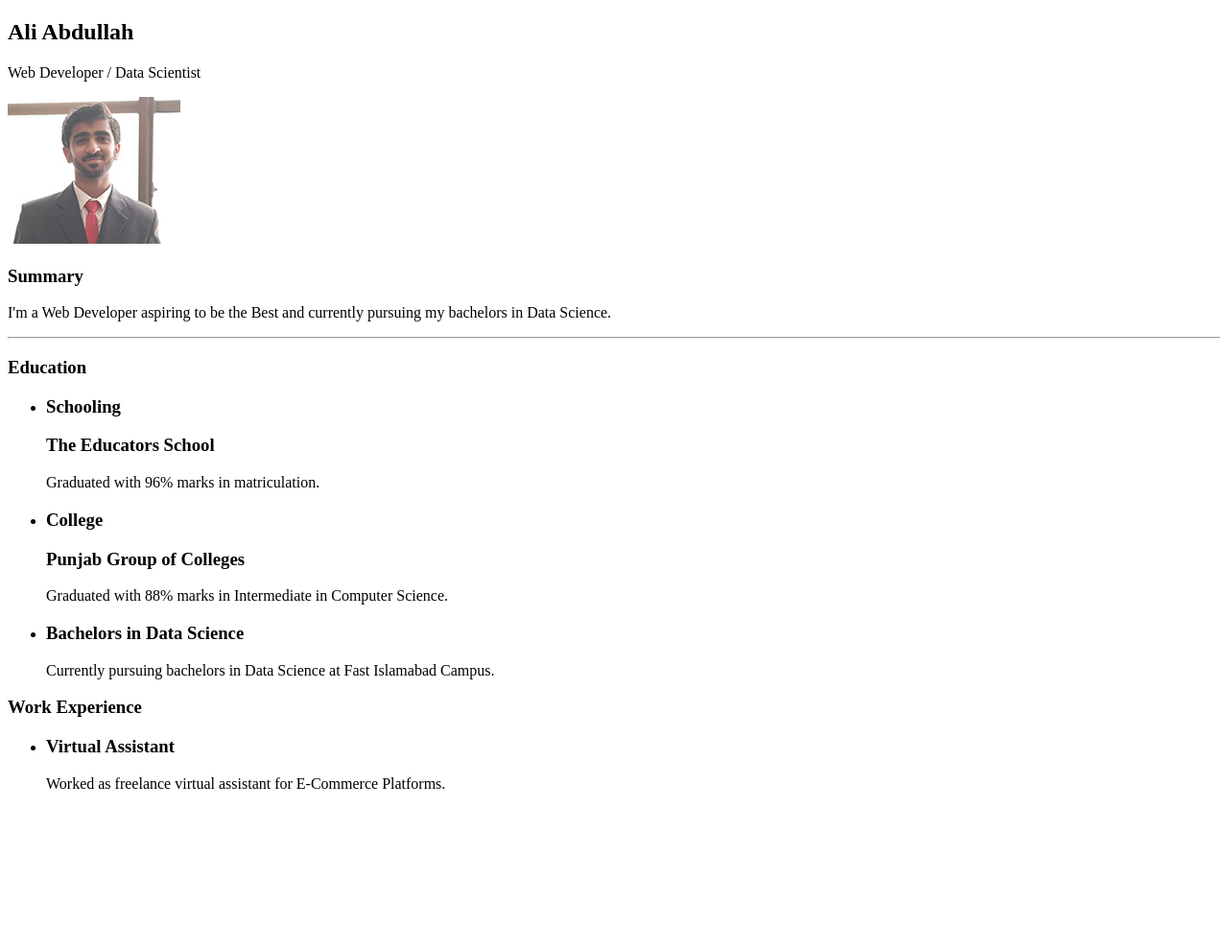
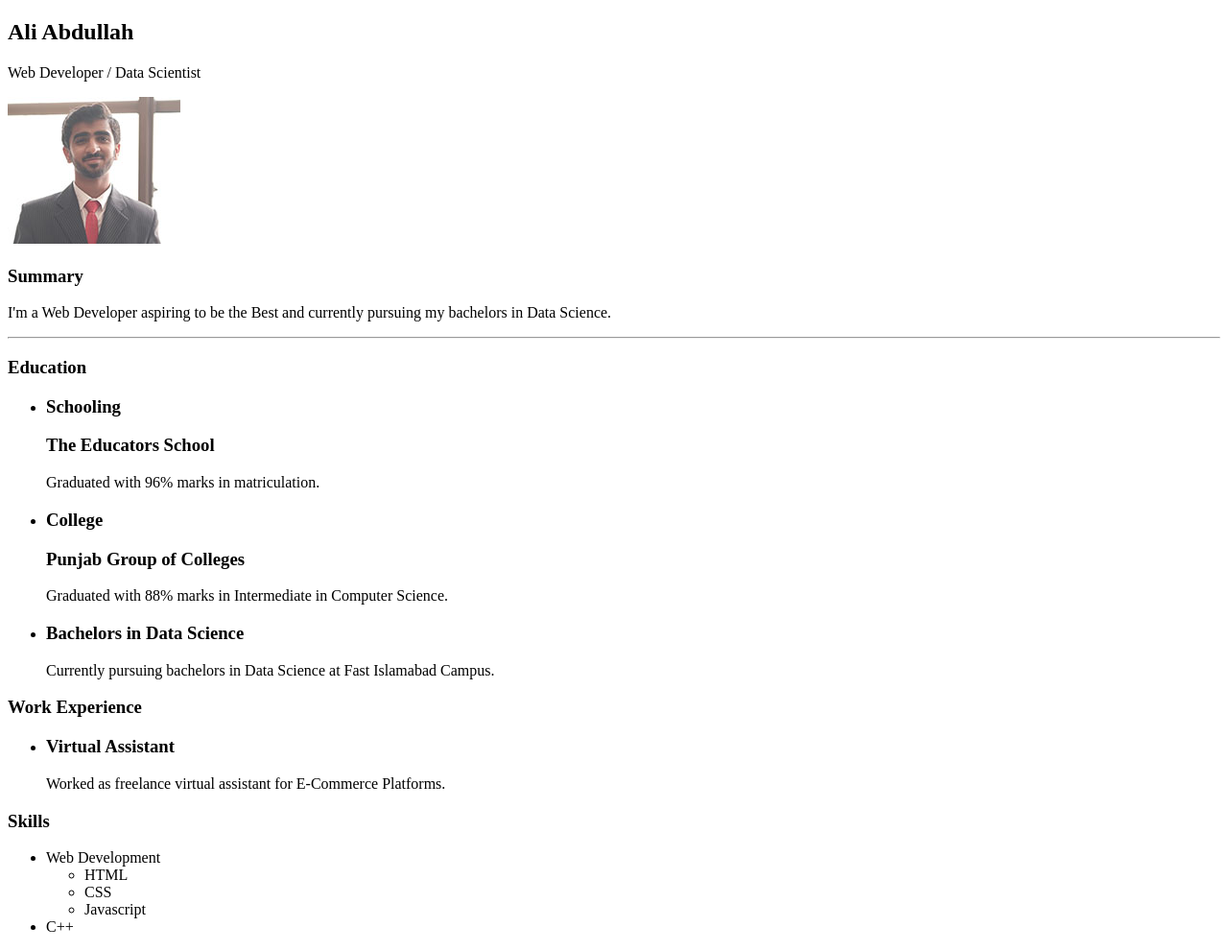
Before and after one commit to ali-ab-2003/Resume-Project, a plain HTML site: page Resume Project/index.html in a window 1280 px wide. Shown: the whole page at 96% size. Before the commit the page ends 842 px from the top, so only its background shows below. Drawn offline with Linux system fonts and the light colour scheme.

Commit message:
added skills section

```diff
--- a/Resume Project/index.html
+++ b/Resume Project/index.html
@@ -38,6 +38,16 @@
         </li>
         <p>Worked as freelance virtual assistant for E-Commerce Platforms.</p>
     </ul>
+    <h3>Skills</h3>
+    <ul>
+        <li>Web Development</li>
+        <ul>
+            <li>HTML</li>
+            <li>CSS</li>
+            <li>Javascript</li>
+        </ul>
+        <li>C++</li>
+    </ul>
 </body>
 
 </html>
```
